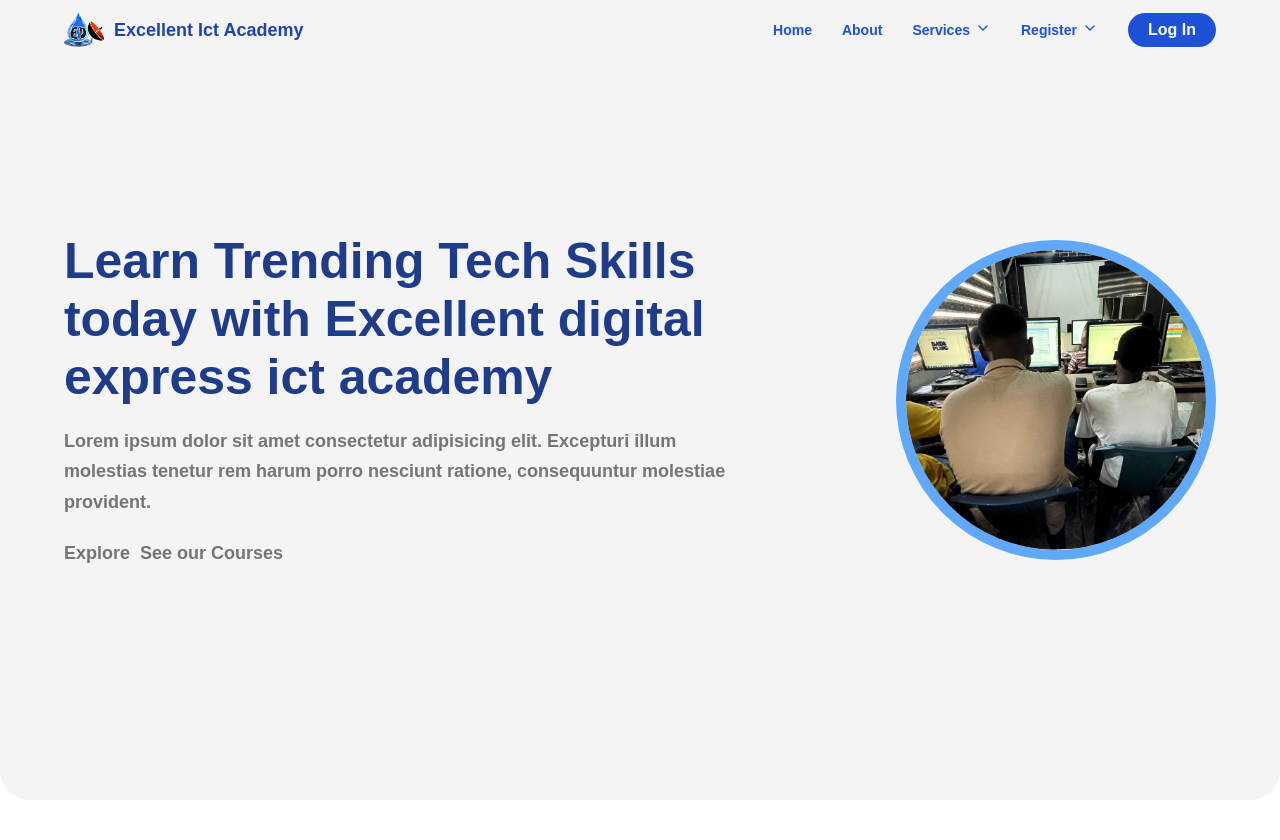
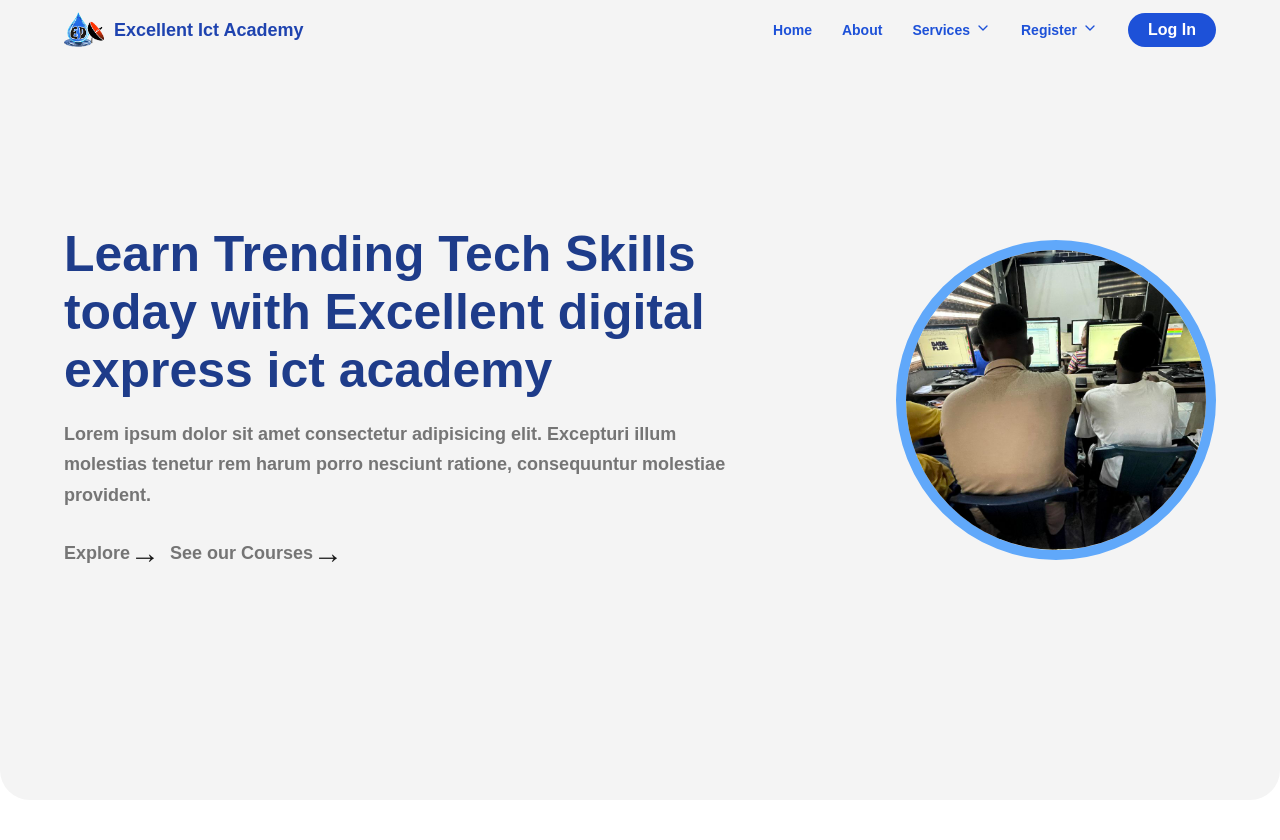
Before and after one commit to Mvtech-africa/Excellent-Digital-Academy, a Flask app: page / in a window 1280 px wide. Shown: the top 840 px of the page. Run offline with Flask 3, Linux system fonts and the light colour scheme.

Commit message:
New Changes

```diff
--- a/static/CSS/style.css
+++ b/static/CSS/style.css
@@ -718,8 +718,30 @@
 }
 
 
+.h-btn-1 {
+  height: 45px;
+  display: flex;
+  align-items: center;
+}
 
 
+
+.h-btn-2 {
+  height: 45px;
+  align-items: center;
+  display: flex;
+}
+
+
+.h-btn-1 span {
+  font-size: 30px;
+}
+
+
+
+.h-btn-2 span {
+  font-size: 30px;
+}
 
 
 
--- a/templates/index.html
+++ b/templates/index.html
@@ -155,6 +155,7 @@
             <a href="">
               <div class="h-btn-1">
                 <p>Explore</p>
+                <span>&#8594;</span>
               </div>
             </a>
 
@@ -162,6 +163,7 @@
             <a href="">
               <div class="h-btn-2">
                 <p>See our Courses</p>
+                <span>&#8594;</span>
               </div>
             </a>
 
```
